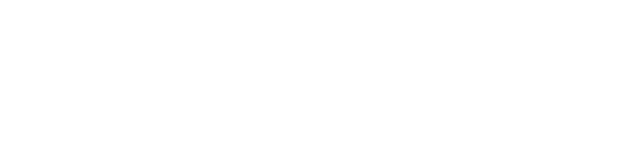
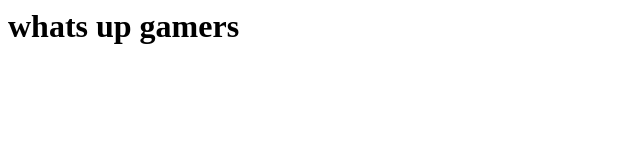
Before and after one commit to WVCS/index-BraunskiMichael, a plain HTML site: page index.html in a window 1280 px wide. Shown: the whole page, without its empty margins (0-640 px from the left). Drawn offline with Linux system fonts and the light colour scheme.

Commit message:
Update index.html

```diff
--- a/index.html
+++ b/index.html
@@ -1,5 +1,5 @@
 <html>
-
+  <h1>whats up gamers</h1>
 
 
 
```
